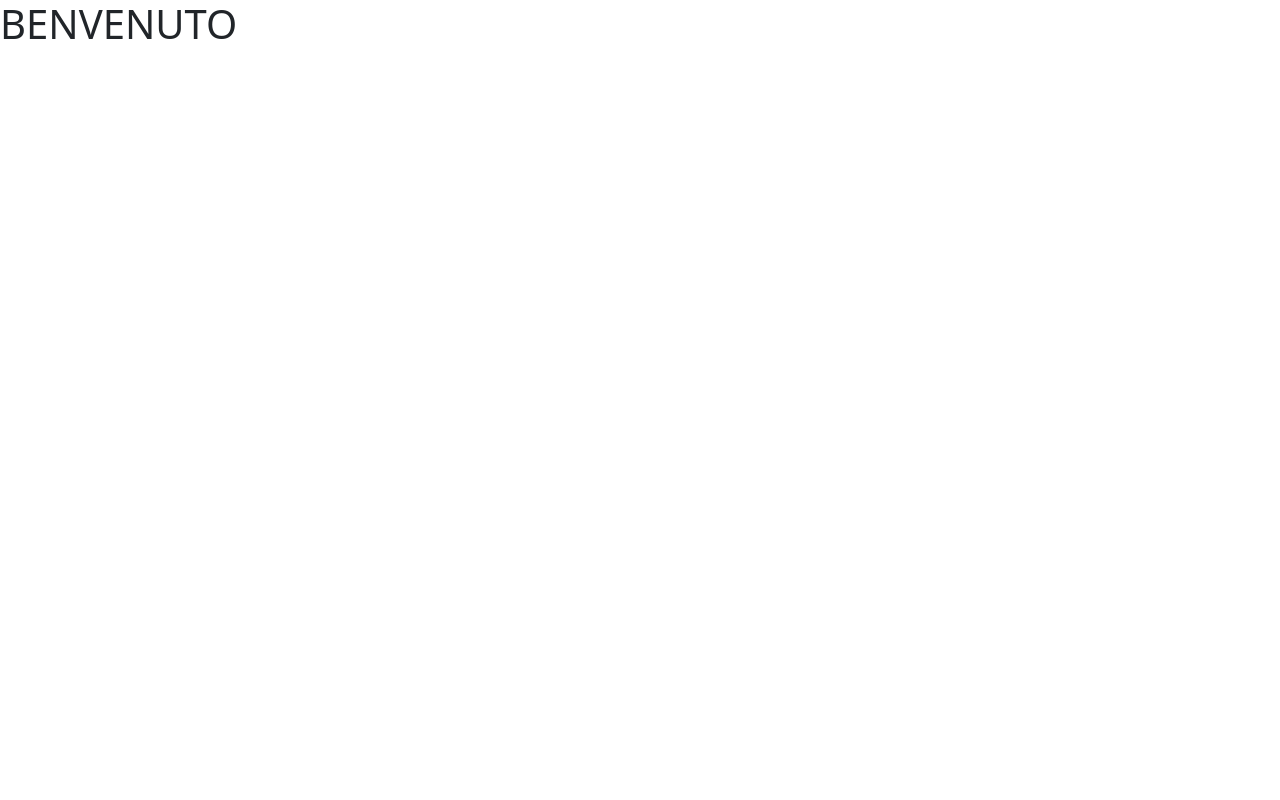
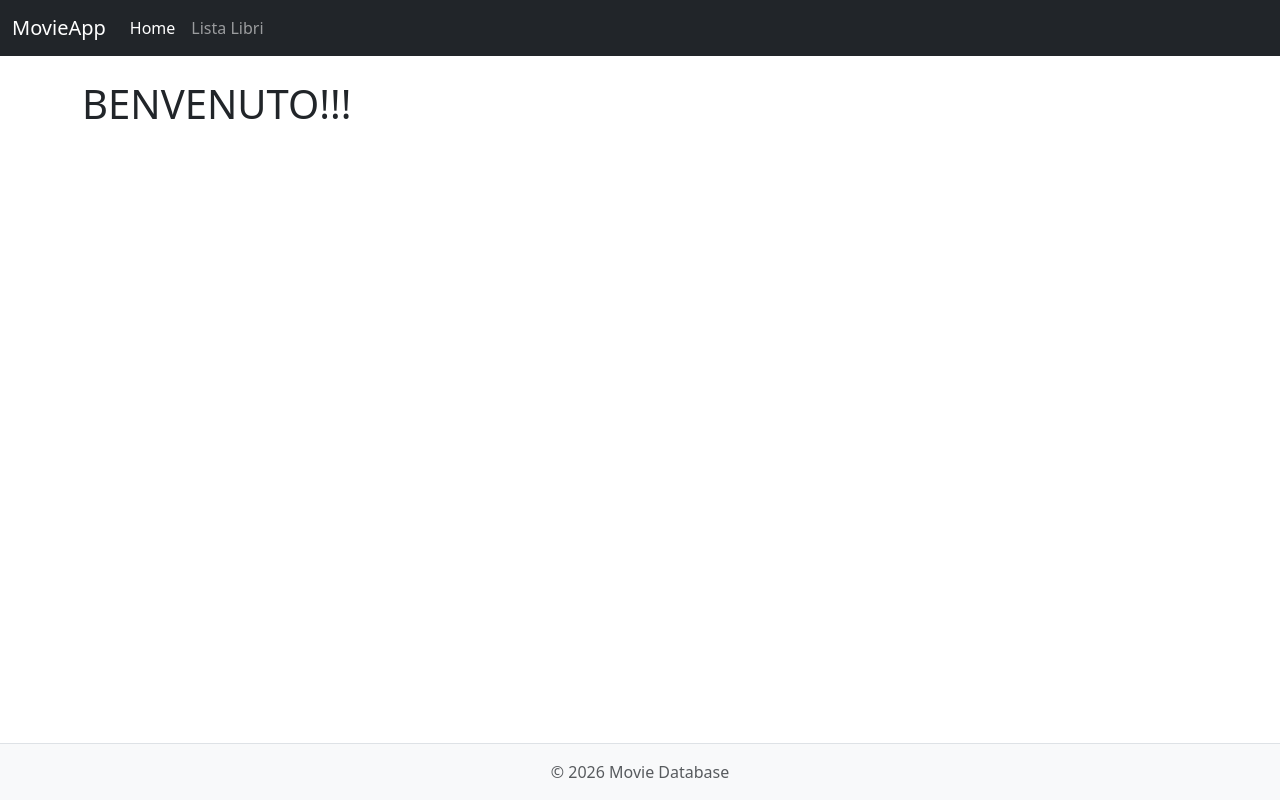
Before and after one commit to ernestocostanzo51/webapp-react, a React (Vite) app: page / in a window 1280 px wide. Built offline with nearby package versions, Linux system fonts and the light colour scheme.

Commit message:
MILESTONE 2

```diff
--- a/package.json
+++ b/package.json
@@ -15,7 +15,8 @@
     "bootstrap": "^5.3.8",
     "react": "^19.2.5",
     "react-dom": "^19.2.5",
-    "react-router": "^7.14.1"
+    "react-router": "^7.14.1",
+    "react-router-dom": "^7.14.1"
   },
   "devDependencies": {
     "@eslint/js": "^9.39.4",
--- a/src/App.jsx
+++ b/src/App.jsx
@@ -1,3 +1,7 @@
+import Layout from "./layouts/layout"
+import { BrowserRouter, Routes, Route } from "react-router"
+import Books from "./pages/Books"
+import HomePage from "./pages/HomePage"
 
 
 function App() {
@@ -5,7 +9,14 @@ function App() {
 
   return (
     <>
-     <h1> BENVENUTO</h1>
+     <BrowserRouter>
+     <Routes>
+       <Route element={<Layout/>}>
+        <Route index  element={<HomePage/>}/>
+        <Route path="books" element= {<Books/>}/>
+       </Route>
+     </Routes>
+     </BrowserRouter>
     </>
   )
 }
--- /dev/null
+++ b/src/layouts/layout.jsx
@@ -0,0 +1,53 @@
+import { Outlet, NavLink } from "react-router-dom";
+
+export default function Layout() {
+  return (
+    <div className="d-flex flex-column min-vh-100">
+      <header>
+        <nav className="navbar navbar-expand-lg navbar-dark bg-dark">
+          <div className="container-fluid">
+
+            <NavLink className="navbar-brand" to="/">
+              MovieApp
+            </NavLink>
+
+            <button
+              className="navbar-toggler"
+              type="button"
+              data-bs-toggle="collapse"
+              data-bs-target="#navbarNav"
+            >
+              <span className="navbar-toggler-icon"></span>
+            </button>
+
+            <div className="collapse navbar-collapse" id="navbarNav">
+              <ul className="navbar-nav">
+                <li className="nav-item">
+                  <NavLink className="nav-link" to="/">
+                    Home
+                  </NavLink>
+                </li>
+                <li className="nav-item">
+                  <NavLink className="nav-link" to="/books">
+                    Lista Libri
+                  </NavLink>
+                </li>
+              </ul>
+            </div>
+          </div>
+        </nav>
+      </header>
+
+
+      <main className="container mt-4 flex-grow-1">
+        <Outlet />
+      </main>
+
+      <footer className="bg-light py-3 text-center border-top mt-auto">
+        <div className="container">
+          <span className="text-muted">© 2026 Movie Database</span>
+        </div>
+      </footer>
+    </div>
+  );
+}
--- /dev/null
+++ b/src/pages/Books.jsx
@@ -0,0 +1,5 @@
+export default function Books(){
+    return(
+        <h1>Pagina per i libri</h1>
+    )
+}
--- /dev/null
+++ b/src/pages/HomePage.jsx
@@ -0,0 +1,5 @@
+export default function HomePage(){
+    return(
+        <h1>BENVENUTO!!!</h1>
+    )
+}
```
Also changed, not shown: 1 other file (tests, documents, lock files or other folders).
